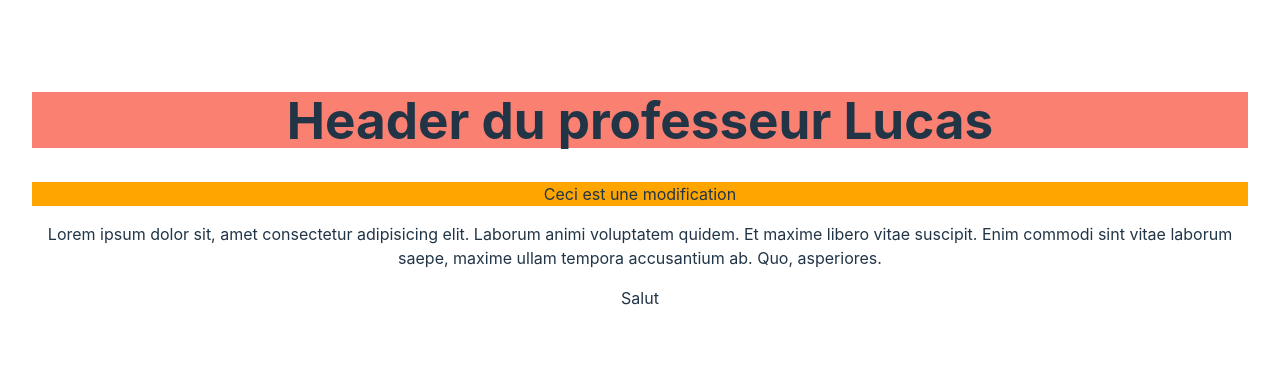
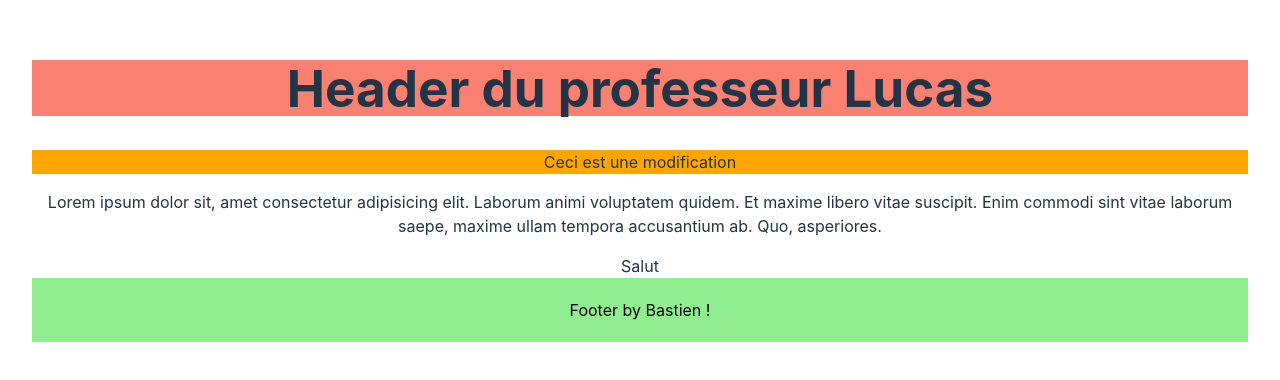
Before and after one commit to LucasRoberto99/workshop-github-orion24, a React (Vite) app: page / in a window 1280 px wide. Shown: the part 216-596 px from the top of the page. Built offline with nearby package versions, Linux system fonts and the light colour scheme.

Commit message:
Adding Footer.jsx and import it in App.jsx

```diff
--- a/src/App.jsx
+++ b/src/App.jsx
@@ -1,4 +1,5 @@
 import "./App.css";
+import Footer from "./components/Footer";
 import Header from "./components/Header";
 
 function App() {
@@ -13,6 +14,7 @@ function App() {
         asperiores.
       </p>
       <span>Salut</span>
+      <Footer />
     </>
   );
 }
--- /dev/null
+++ b/src/components/Footer.jsx
@@ -0,0 +1,7 @@
+export default function Footer() {
+  return (
+    <div style={{ background: "lightgreen", color: "black", padding: "20px" }}>
+      Footer by Bastien !
+    </div>
+  );
+}
```
